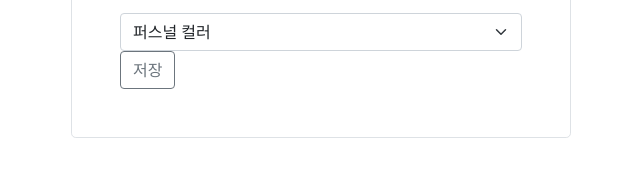
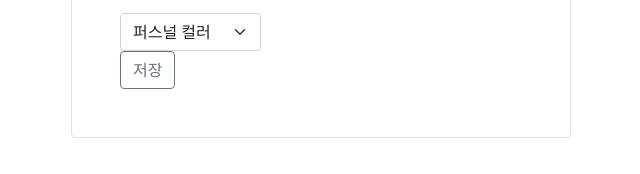
Before and after one commit to wlsql852/introduce2U, a website: page addprofile.html in a window 1280 px wide. Shown: the part 398-572 px from the top of the page, 319-959 px from the left. Drawn offline with nearby package versions, Linux system fonts and the light colour scheme.

Commit message:
카드 색상 수정2

```diff
--- a/addprofile.html
+++ b/addprofile.html
@@ -12,6 +12,9 @@
         .addprofile {
             width: 500px;
             margin: 20px auto 0px auto;
+        }
+        .colorSelect {
+            width:35%;
         }
     </style>
     <script type="module">
@@ -87,14 +90,16 @@
                 <label for="floatingInput">자기소개</label>
                 <label for="floatingInput"></label>
             </div>
-            <select class="form-select" aria-label="Default select example" id="color">
-                <option selected>퍼스널 컬러</option>
-                <option value="rgb(233, 235, 151)">노란색</option>
-                <option value="rgb(248, 173, 186)">붉은색</option>
-                <option value="rgb(170, 219, 247)">푸른색</option>
-                <option value="rgb(170, 247, 189)">초록색</option>
-                <option value="rgb(203, 66, 245)">보라색</option>
-              </select>
+            <div class="colorSelect">
+                <select class="form-select" aria-label="Default select example" id="color">
+                    <option selected>퍼스널 컬러</option>
+                    <option value="rgb(233, 235, 151)" style="background:rgb(233, 235, 151)">노란색</option>
+                    <option value="rgb(248, 173, 186)" style="background:rgb(248, 173, 186)">붉은색</option>
+                    <option value="rgb(170, 219, 247)" style="background:rgb(170, 219, 247)">푸른색</option>
+                    <option value="rgb(170, 247, 189)" style="background:rgb(170, 247, 189)">초록색</option>
+                    <option value="rgb(203, 66, 245)" style="background:rgb(203, 66, 245)">보라색</option>
+                </select>
+            </div>
             <button class="btn btn-outline-secondary" type="button" id="savebtn">저장</button>
         </div>
     </div>
```
